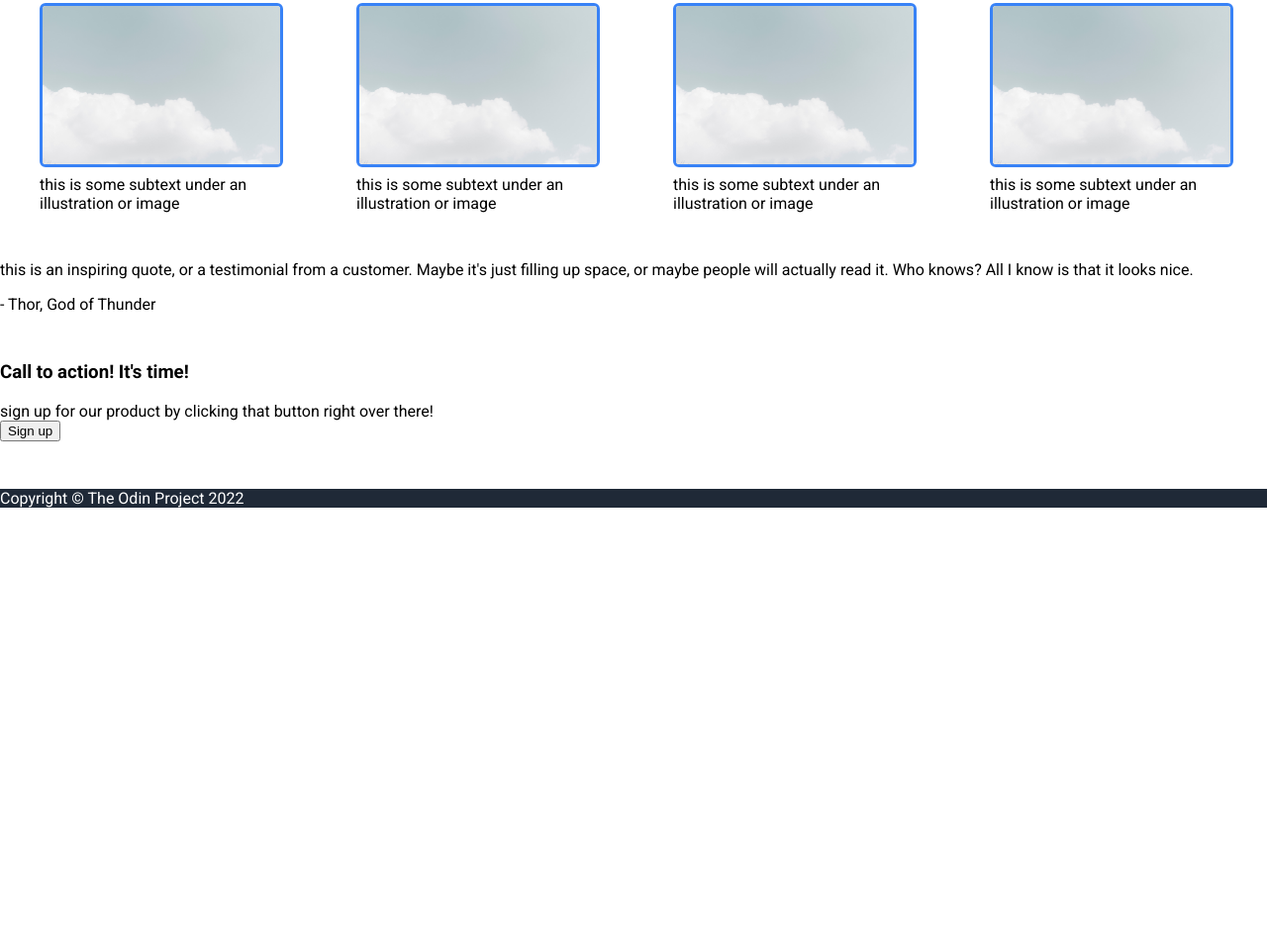
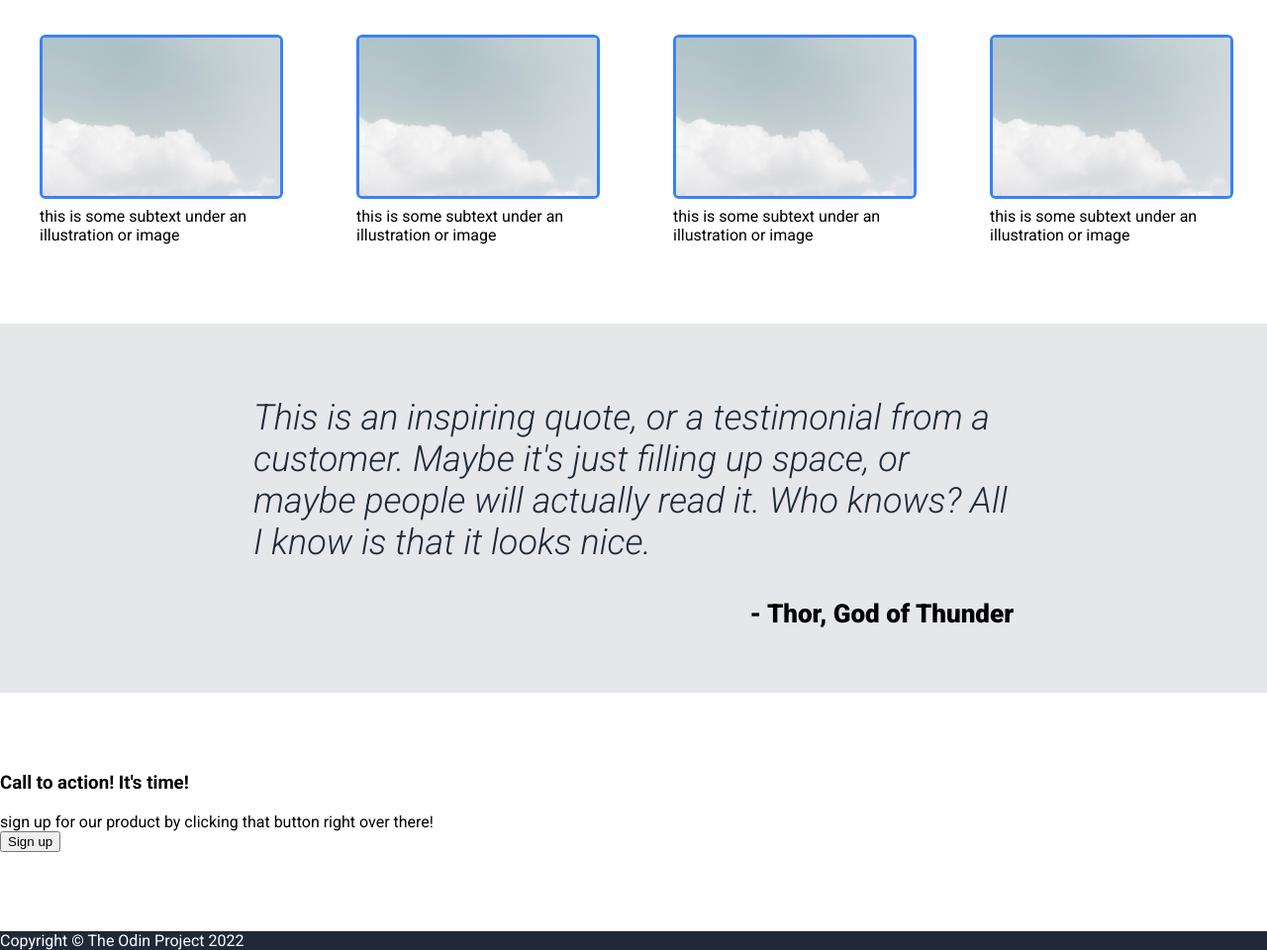
Before and after one commit to fadilshardy/landing-page-the-odin-project, a plain HTML site: page index.html in a window 1280 px wide. Shown: the part 622-1582 px from the top of the page at 99% size. Before the commit the page ends 1135 px from the top, so only its background shows below. Drawn offline with Linux system fonts and the light colour scheme.

Commit message:
add quote section style

```diff
--- a/index.html
+++ b/index.html
@@ -75,11 +75,11 @@
 
     </div>
 
-    <section class="testimonial">
-        <p class="quote">
-            this is an inspiring quote, or a testimonial from a customer. Maybe it's just filling up space, or maybe people will actually read it. Who knows? All I know is that it looks nice.
+    <section class="quote">
+        <p class="quote-text">
+            This is an inspiring quote, or a testimonial from a customer. Maybe it's just filling up space, or maybe people will actually read it. Who knows? All I know is that it looks nice.
         </p>
-        <span class="quote-by">- Thor, God of Thunder</span>
+        <p class="quote-by">- Thor, God of Thunder</p>
     </section>
 
     <section class="cta">
--- a/public/css/style.css
+++ b/public/css/style.css
@@ -42,6 +42,7 @@
     display: flex;
     justify-content: space-between;
     padding: 3% 20%;
+    margin: 0;
 
 }
 
@@ -84,7 +85,7 @@
 }
 
 section {
-    margin-bottom: 3rem;
+    margin: 5rem 0;
 }
 
 /* END HERO SECTION */
@@ -118,8 +119,6 @@ section {
     gap: 0.5rem;
 }
 
-
-
 .card-img {
     width: 15rem;
     height: auto;
@@ -128,8 +127,33 @@ section {
 
 }
 
+/* END INFO SECTION */
 
-/* END INFO SECTION */
+/* QUOTE SECTION */
+
+.quote {
+    background-color: #E5E7EB;
+    padding: 3% 20%;
+
+}
+
+.quote-text {
+    font-size: 36px;
+    font-weight: 300;
+    font-style: italic;
+    color: #1F2937;
+}
+
+.quote-by {
+    text-align: right;
+    font-size: 26px;
+    font-weight: 900;
+
+}
+
+
+
+/* END QUOTE SECTION */
 
 .footer {
     background-color: #1F2937;
```
